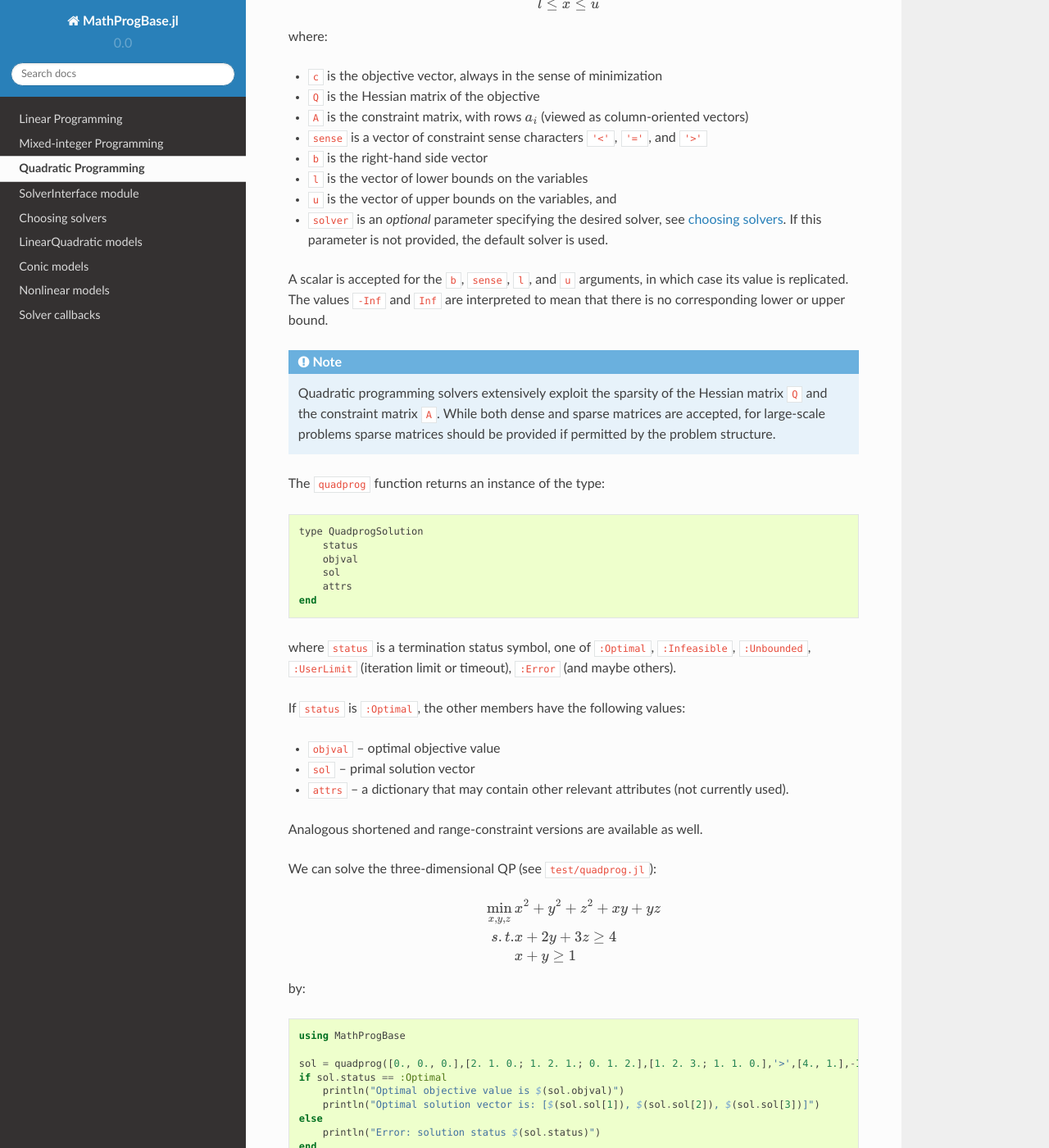
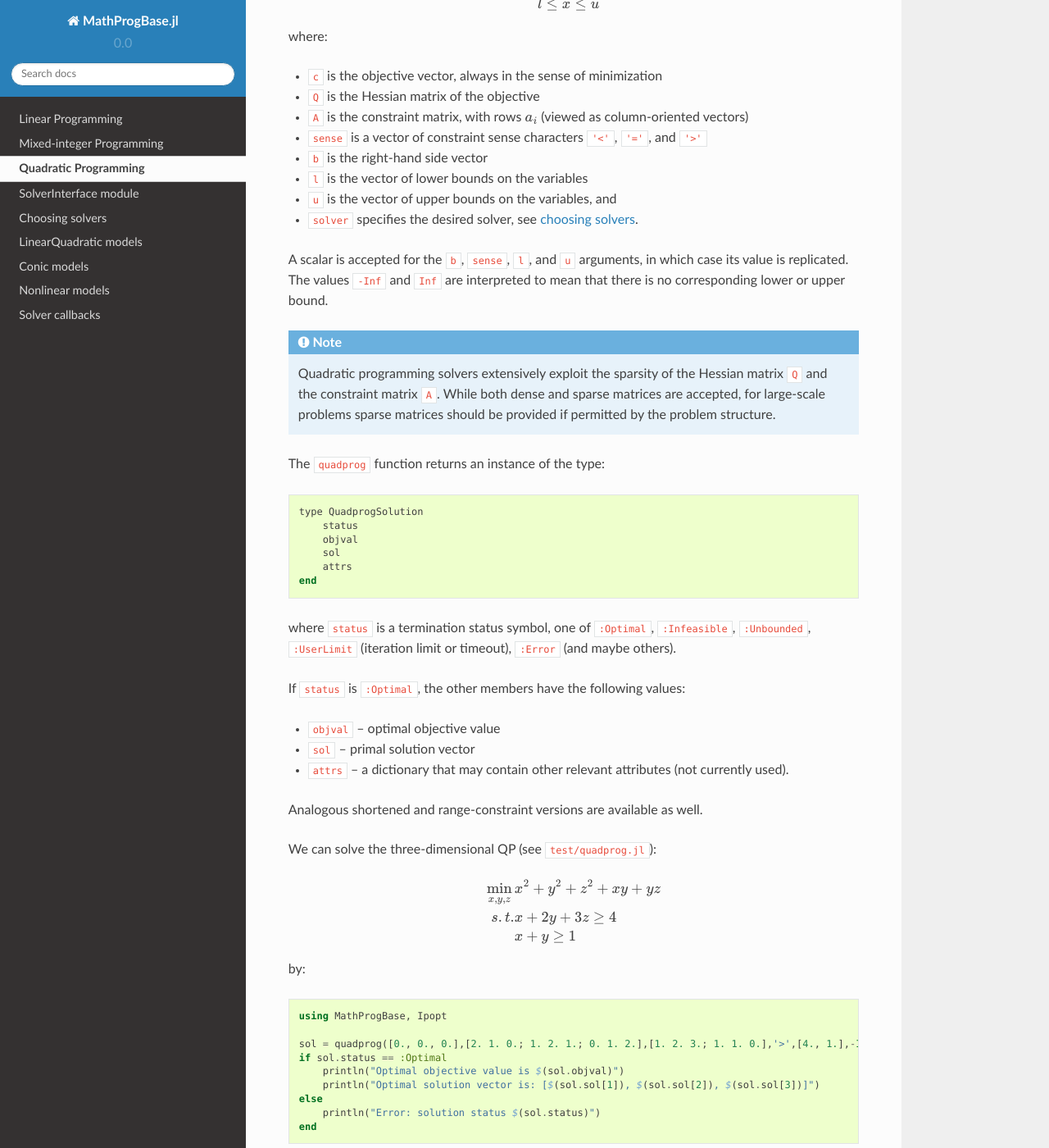
Before and after one commit to JuliaOpt/MathProgBase.jl, a Sphinx documentation site: the page built from doc/quadprog.rst, in a window 1280 px wide and 1400 px high, scrolled down 405 px. Shown: the whole window at 82% size. Built offline with Sphinx 7.4.7 and the Read the Docs theme 2.0.0, drawn with Linux system fonts in a browser that asks for light colours.

Commit message:
remove default solver functionality for compatibility with Julia 0.6

```diff
--- a/doc/mixintprog.rst
+++ b/doc/mixintprog.rst
@@ -42,4 +42,4 @@ We can solve a `binary knapsack problem <http://en.wikipedia.org/wiki/Knapsack_p
 
 with the code::
 
-    mixintprog(-[5.,3.,2.,7.,4.],[2. 8. 4. 2. 5.],'<',10,:Int,0,1)
+    mixintprog(-[5.,3.,2.,7.,4.],[2. 8. 4. 2. 5.],'<',10,:Int,0,1,CbcSolver())
--- a/doc/quadprog.rst
+++ b/doc/quadprog.rst
@@ -20,7 +20,7 @@ where:
 *    ``b`` is the right-hand side vector
 *    ``l`` is the vector of lower bounds on the variables
 *    ``u`` is the vector of upper bounds on the variables, and
-*    ``solver`` is an *optional* parameter specifying the desired solver, see :ref:`choosing solvers <choosing-solvers>`. If this parameter is not provided, the default solver is used.
+*    ``solver`` specifies the desired solver, see :ref:`choosing solvers <choosing-solvers>`.
 
 A scalar is accepted for the ``b``, ``sense``, ``l``, and ``u`` arguments, in which case its value is replicated. The values ``-Inf`` and ``Inf`` are interpreted to mean that there is no corresponding lower or upper bound.
 
@@ -55,9 +55,9 @@ We can solve the three-dimensional QP (see ``test/quadprog.jl``):
 
 by::
 
-    using MathProgBase
+    using MathProgBase, Ipopt
 
-    sol = quadprog([0., 0., 0.],[2. 1. 0.; 1. 2. 1.; 0. 1. 2.],[1. 2. 3.; 1. 1. 0.],'>',[4., 1.],-Inf,Inf)
+    sol = quadprog([0., 0., 0.],[2. 1. 0.; 1. 2. 1.; 0. 1. 2.],[1. 2. 3.; 1. 1. 0.],'>',[4., 1.],-Inf,Inf, IpoptSolver())
     if sol.status == :Optimal
         println("Optimal objective value is $(sol.objval)")
         println("Optimal solution vector is: [$(sol.sol[1]), $(sol.sol[2]), $(sol.sol[3])]")
```
Also changed, not shown: doc/linprog.rst (+6 -6 lines), 7 other files.
